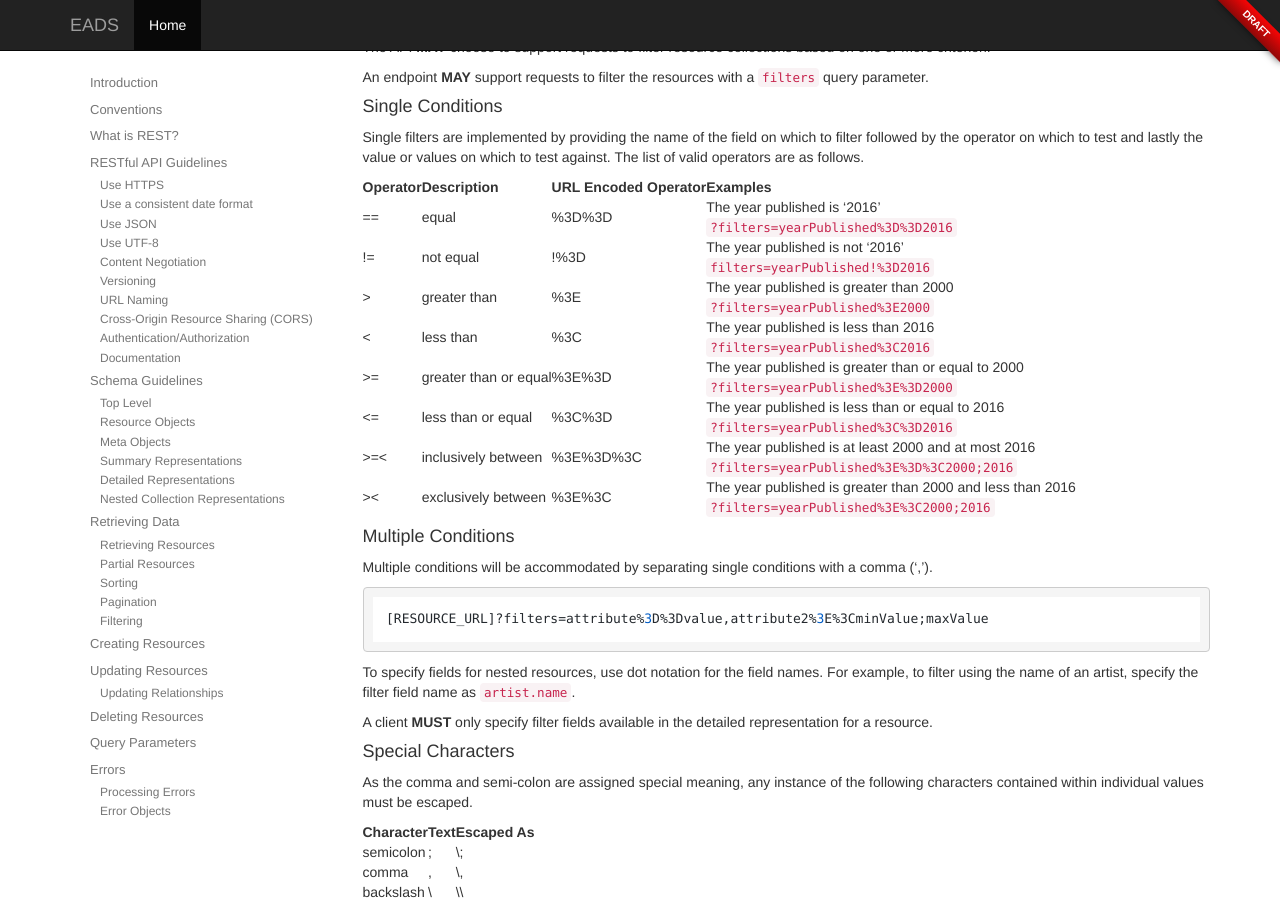
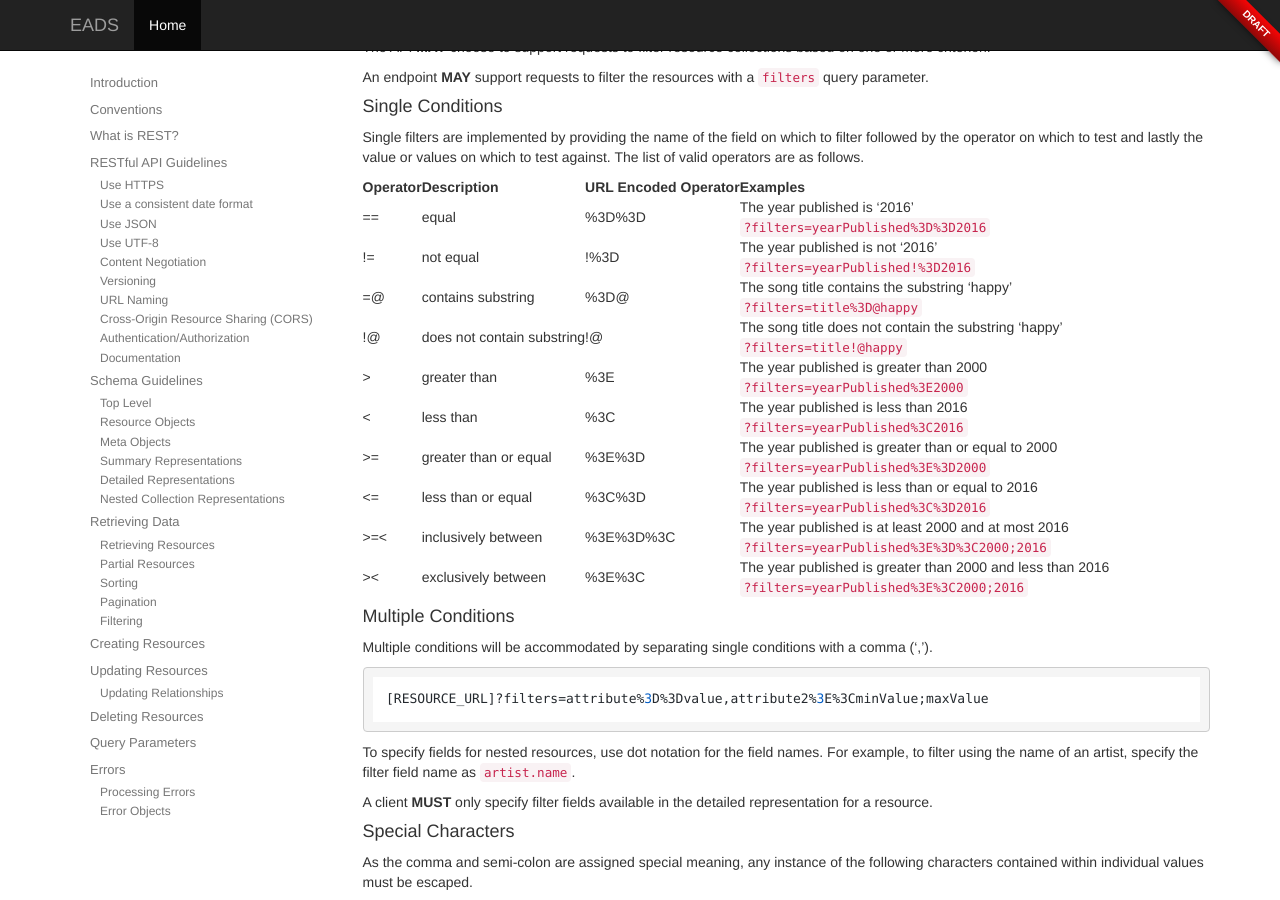
Before and after one commit to DoDCIO/eads, a Jekyll site: the page built from index.md, in a window 1280 px wide and 900 px high, scrolled down 11418 px. Built offline with Jekyll 4.4.1, drawn with Linux system fonts in a browser that asks for light colours; nearby versions of some CDN libraries; our own code applies the rules of GitHub Pages for plain Markdown files.

Commit message:
This resolves #59. Filtering

```diff
--- a/index.md
+++ b/index.md
@@ -610,7 +610,9 @@ Single filters are implemented by providing the name of the field on which to fi
 Operator | Description | URL Encoded Operator | Examples
 -------- | ----------- | -------------------- | --------
 == | equal | %3D%3D | The year published is '2016'<br /> `?filters=yearPublished%3D%3D2016`
-!= | not equal | !%3D | The year published is not '2016'<br /> `filters=yearPublished!%3D2016`
+!= | not equal | !%3D | The year published is not '2016'<br /> `?filters=yearPublished!%3D2016`
+=@ | contains substring | %3D@ | The song title contains the substring 'happy'<br /> `?filters=title%3D@happy`
+!@ | does not contain substring | !@ | The song title does not contain the substring 'happy'<br /> `?filters=title!@happy`
 > | greater than | %3E | The year published is greater than 2000<br /> `?filters=yearPublished%3E2000`
 < | less than | %3C | The year published is less than 2016<br /> `?filters=yearPublished%3C2016`
 >= | greater than or equal | %3E%3D | The year published is greater than or equal to 2000<br /> `?filters=yearPublished%3E%3D2000`
```
